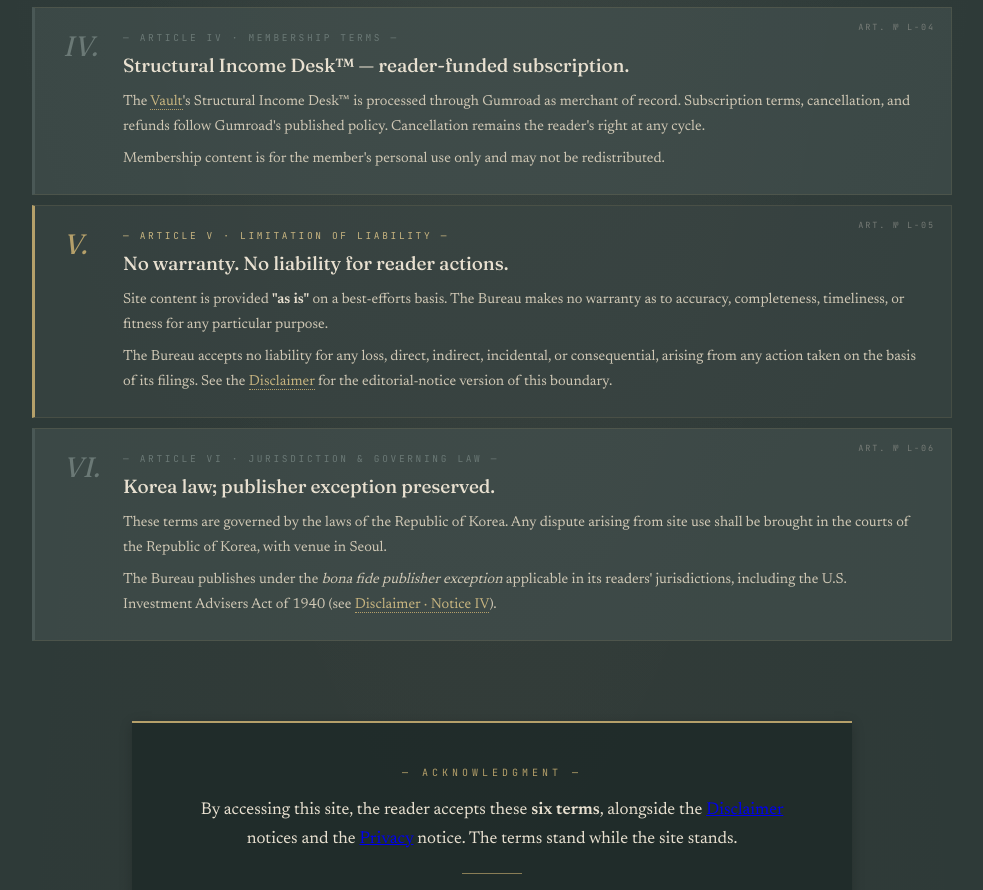
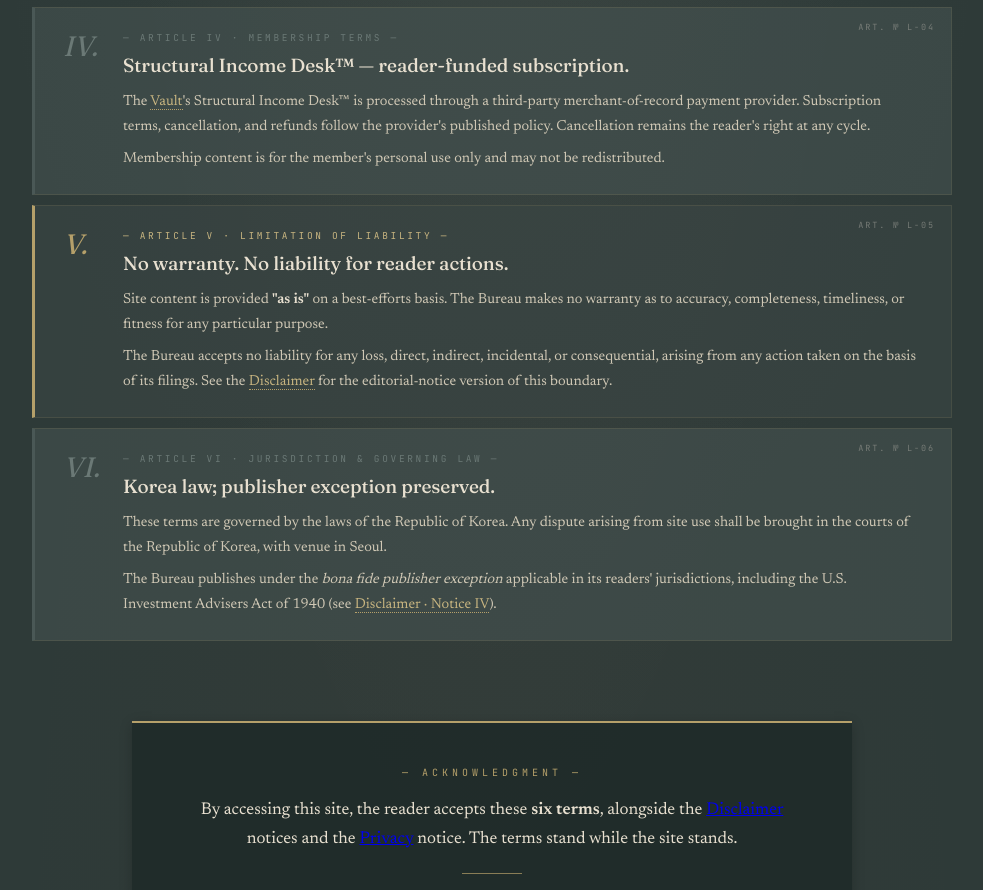
Before and after one commit to dividendforensics/dividendforensics-com, a plain HTML site: page legal.html in a window 1280 px wide. Shown: the part 2025-2915 px from the top of the page, without its empty margins (148-1131 px from the left). Drawn offline with nearby package versions, Linux system fonts and the light colour scheme.

Commit message:
Update legal.html

```diff
--- a/legal.html
+++ b/legal.html
@@ -374,7 +374,7 @@ body.dfb-menu-open { overflow: hidden; }
       <div class="tr-head">— Article IV · Membership Terms —</div>
       <h3 class="tr-title">Structural Income Desk&trade; — reader-funded subscription.</h3>
       <div class="tr-body">
-        <p>The <a href="vault.html">Vault</a>'s Structural Income Desk&trade; is processed through Gumroad as merchant of record. Subscription terms, cancellation, and refunds follow Gumroad's published policy. Cancellation remains the reader's right at any cycle.</p>
+        <p>The <a href="vault.html">Vault</a>'s Structural Income Desk&trade; is processed through a third-party merchant-of-record payment provider. Subscription terms, cancellation, and refunds follow the provider's published policy. Cancellation remains the reader's right at any cycle.</p>
         <p>Membership content is for the member's personal use only and may not be redistributed.</p>
       </div>
     </article>
```
